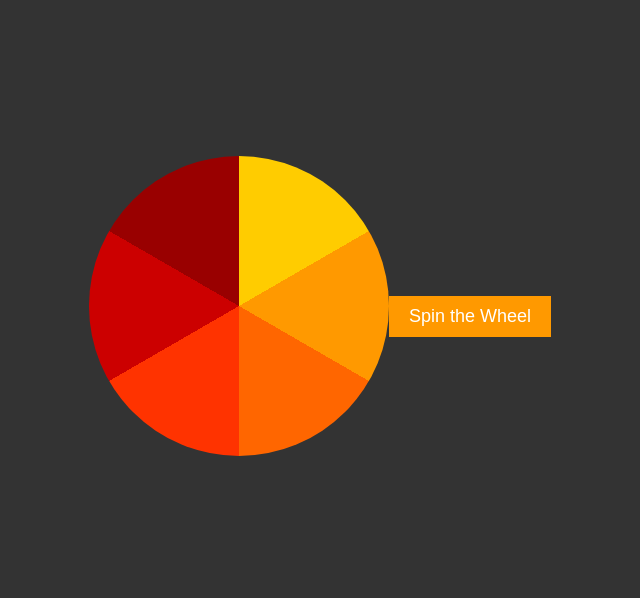
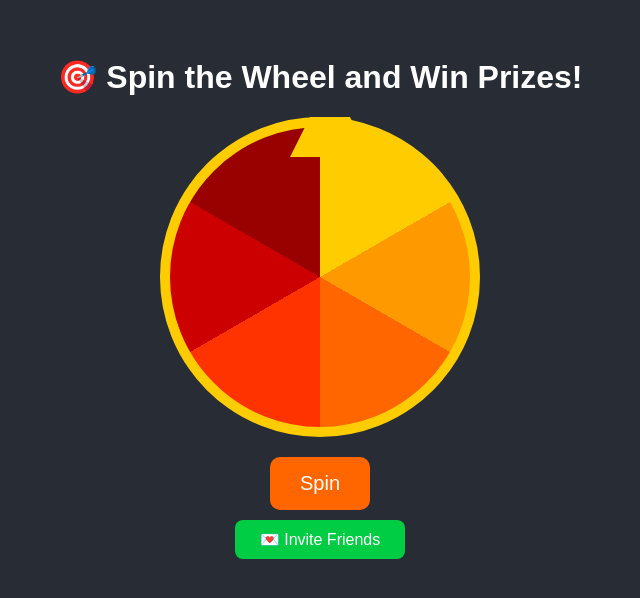
Before and after one commit to Ahmed0AbdElnasser/telegram, a plain HTML site: page index.html in a window 1280 px wide. Shown: the part 102-700 px from the top of the page, without its empty margins (320-960 px from the left). Drawn offline with Linux system fonts and the light colour scheme.

Commit message:
Update index.html

```diff
--- a/index.html
+++ b/index.html
@@ -3,22 +3,87 @@
 <head>
     <meta charset="UTF-8">
     <meta name="viewport" content="width=device-width, initial-scale=1.0">
-    <title>Spinning Wheel Game</title>
+    <title>Lucky Bot Wheel</title>
     <style>
-        body { display: flex; justify-content: center; align-items: center; height: 100vh; background-color: #333; color: white; font-family: Arial, sans-serif; }
-        #wheel { width: 300px; height: 300px; border-radius: 50%; background: conic-gradient(#ffcc00 0deg 60deg, #ff9900 60deg 120deg, #ff6600 120deg 180deg, #ff3300 180deg 240deg, #cc0000 240deg 300deg, #990000 300deg 360deg); }
-        #spinButton { margin-top: 20px; padding: 10px 20px; background-color: #ff9900; border: none; color: white; font-size: 18px; cursor: pointer; }
+        body {
+            font-family: 'Arial', sans-serif;
+            background-color: #282c34;
+            color: #fff;
+            text-align: center;
+            margin: 0;
+            padding: 0;
+        }
+        .container {
+            display: flex;
+            justify-content: center;
+            align-items: center;
+            height: 100vh;
+            flex-direction: column;
+        }
+        .wheel-container {
+            position: relative;
+        }
+        .wheel {
+            width: 300px;
+            height: 300px;
+            border-radius: 50%;
+            border: 10px solid #ffcc00;
+            background: conic-gradient(#ffcc00 0deg 60deg, #ff9900 60deg 120deg, #ff6600 120deg 180deg, #ff3300 180deg 240deg, #cc0000 240deg 300deg, #990000 300deg 360deg);
+            animation: spin 0s;
+        }
+        .arrow {
+            position: absolute;
+            top: -40px;
+            left: 130px;
+            width: 40px;
+            height: 40px;
+            border-left: 20px solid transparent;
+            border-right: 20px solid transparent;
+            border-bottom: 40px solid #ffcc00;
+        }
+        .spin-btn {
+            margin-top: 20px;
+            padding: 15px 30px;
+            background-color: #ff6600;
+            border: none;
+            color: white;
+            font-size: 20px;
+            cursor: pointer;
+            border-radius: 10px;
+        }
+        .invite-btn {
+            margin-top: 10px;
+            padding: 10px 25px;
+            background-color: #00cc44;
+            border: none;
+            color: white;
+            font-size: 16px;
+            cursor: pointer;
+            border-radius: 8px;
+        }
+        @keyframes spin {
+            from {transform: rotate(0deg);}
+            to {transform: rotate(360deg);}
+        }
     </style>
 </head>
 <body>
-    <div id="wheel"></div>
-    <button id="spinButton">Spin the Wheel</button>
+    <div class="container">
+        <h1>🎯 Spin the Wheel and Win Prizes!</h1>
+        <div class="wheel-container">
+            <div class="arrow"></div>
+            <div class="wheel" id="wheel"></div>
+        </div>
+        <button class="spin-btn" id="spinBtn">Spin</button>
+        <button class="invite-btn">💌 Invite Friends</button>
+    </div>
 
     <script>
-        document.getElementById("spinButton").onclick = function () {
+        document.getElementById("spinBtn").onclick = function () {
+            const wheel = document.getElementById("wheel");
             const randomDeg = Math.floor(Math.random() * 360);
-            document.getElementById("wheel").style.transition = "transform 4s ease-out";
-            document.getElementById("wheel").style.transform = `rotate(${randomDeg + 3600}deg)`;
+            wheel.style.transition = "transform 4s ease-out";
+            wheel.style.transform = `rotate(${randomDeg + 3600}deg)`;
         }
     </script>
 </body>
```
